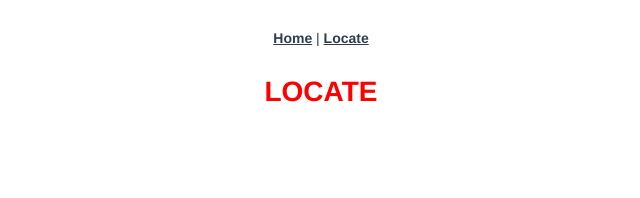
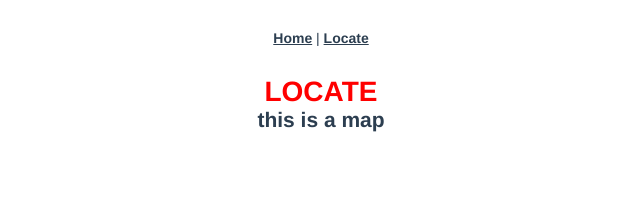
Before and after one commit to ereztdev/agents-location-vue-demo, a Vue app: page /locate in a window 1280 px wide. Shown: the top 198 px of the page, without its empty margins (319-959 px from the left). Built offline with nearby package versions, Linux system fonts and the light colour scheme.

Commit message:
dep issue, WIP

```diff
--- /dev/null
+++ b/src/components/Map.vue
@@ -0,0 +1,28 @@
+<template>
+  <!--<div id="map"></div>-->
+  <div>
+    <h2>this is a map</h2>
+  </div>
+</template>
+
+<script>
+/* eslint-disable no-alert, no-console */
+// import ComponentA from './ComponentA'
+// import ComponentC from './ComponentC'
+export default {
+  name: "Map",
+  data() {
+    return {};
+  },
+  methods: {
+    mapInit() {
+      return console.log("asdwwwwww");
+    }
+  },
+  computed: {},
+  created() {},
+  mounted() {}
+};
+</script>
+
+<style scoped></style>
--- a/src/views/Locate.vue
+++ b/src/views/Locate.vue
@@ -1,6 +1,7 @@
 <template>
   <div class="about">
     <h1 style="color: red">LOCATE</h1>
+    <Map></Map>
   </div>
 </template>
 
@@ -11,4 +12,15 @@
   }
 }
 </style>
-<script></script>
+<script>
+  import Map from '/src/components/Map'
+  // import ComponentC from './ComponentC'
+
+  export default {
+    components: {
+      Map,
+      // ComponentC
+    },
+    // ...
+  }
+</script>
```
